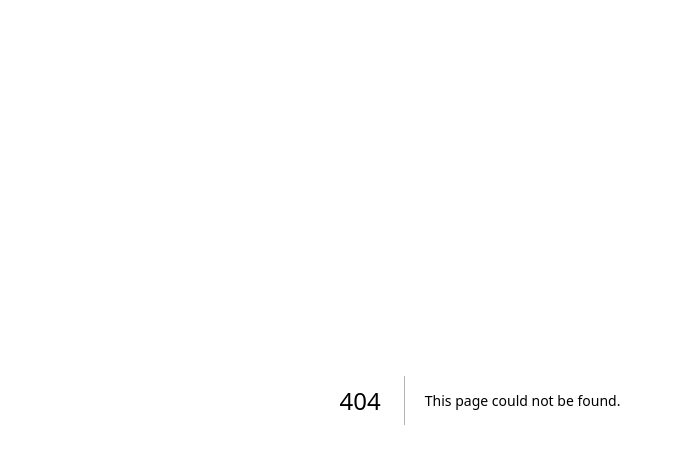
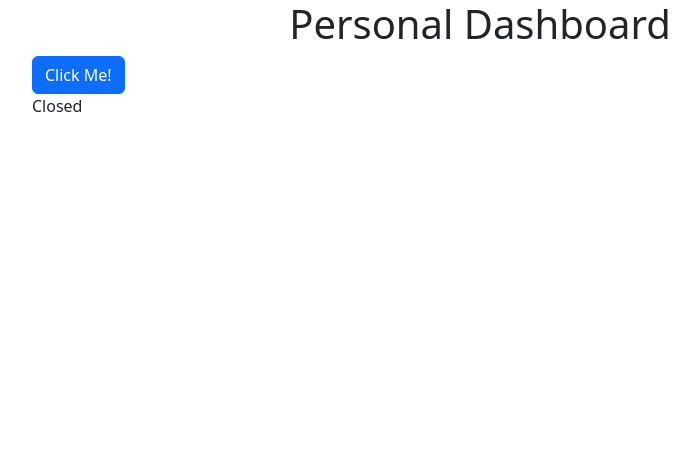
Before and after one commit to 43110JOSHUA/FailSafeMessanger, a Next.js app: page /dashboard in a window 1280 px wide. Before the commit this address had no page. Shown: the top 464 px of the page, without its empty margins (160-859 px from the left). Built offline with nearby package versions, Linux system fonts and the light colour scheme.

Commit message:
Component ideas

```diff
--- /dev/null
+++ b/src/app/components/PageBorder.tsx
@@ -0,0 +1,19 @@
+import React from "react";
+
+interface Props {
+  children: React.ReactNode;
+}
+
+const PageBorder = ({ children }: Props) => {
+  return (
+    <div className="px-0 px-md-5">
+      <div className="px-0 px-xl-5">
+        <div className="px-0 px-xl-5">
+          <div className="px-0 px-xl-5">{children}</div>
+        </div>
+      </div>
+    </div>
+  );
+};
+
+export default PageBorder;
--- /dev/null
+++ b/src/app/components/messageDashboard/NewMessage.tsx
@@ -0,0 +1,16 @@
+import React from 'react'
+
+interface NewMessageProps {
+  isOpen: boolean
+}
+
+export default function NewMessage({isOpen}: NewMessageProps) {
+  if (!isOpen) {
+    return (<div>
+      Closed
+    </div>)
+  }
+  return (
+    <div>Open</div>
+  )
+}
--- /dev/null
+++ b/src/app/dashboard/page.tsx
@@ -0,0 +1,19 @@
+"use client";
+import { useState } from "react";
+import NewMessage from "../components/messageDashboard/NewMessage";
+
+export default function Dashboard() {
+  const [isOpen, setIsOpen] = useState(false);
+
+  function setToggle() {
+    setIsOpen(!isOpen);
+  }
+
+  return (
+    <div className="">
+      <h1 className="text-center">Personal Dashboard</h1>
+      <button className="btn btn-primary" onClick={setToggle}> Click Me!</button>
+      <NewMessage isOpen={isOpen}/>
+    </div>
+  );
+}
--- a/src/app/layout.tsx
+++ b/src/app/layout.tsx
@@ -1,16 +1,7 @@
 import type { Metadata } from "next";
-import { Geist, Geist_Mono } from "next/font/google";
 import "./globals.css";
-
-const geistSans = Geist({
-  variable: "--font-geist-sans",
-  subsets: ["latin"],
-});
-
-const geistMono = Geist_Mono({
-  variable: "--font-geist-mono",
-  subsets: ["latin"],
-});
+import 'bootstrap/dist/css/bootstrap.min.css';
+import PageBorder from "./components/PageBorder";
 
 export const metadata: Metadata = {
   title: "Fail Safe",
@@ -24,8 +15,10 @@ export default function RootLayout({
 }>) {
   return (
     <html lang="en">
-      <body className={`${geistSans.variable} ${geistMono.variable}`}>
+      <body className="">
+        <PageBorder>
         {children}
+        </PageBorder>
       </body>
     </html>
   );
--- a/src/app/page.tsx
+++ b/src/app/page.tsx
@@ -1,9 +1,11 @@
-import Image from "next/image";
+"use client";
+import { useState } from "react";
 
 export default function Home() {
   return (
     <div>
-      <h1>Welcome to the Home Page</h1>
+      <h1 className="text-center">Homepage</h1>
+      <button className="btn btn-primary"> Dashboard!</button>
     </div>
   );
 }
```
Also changed, not shown: package.json (+5 -4 lines), src/app/components/messageDashboard/MessageFeed.tsx (added), 1 other file (tests, documents, lock files or other folders).
